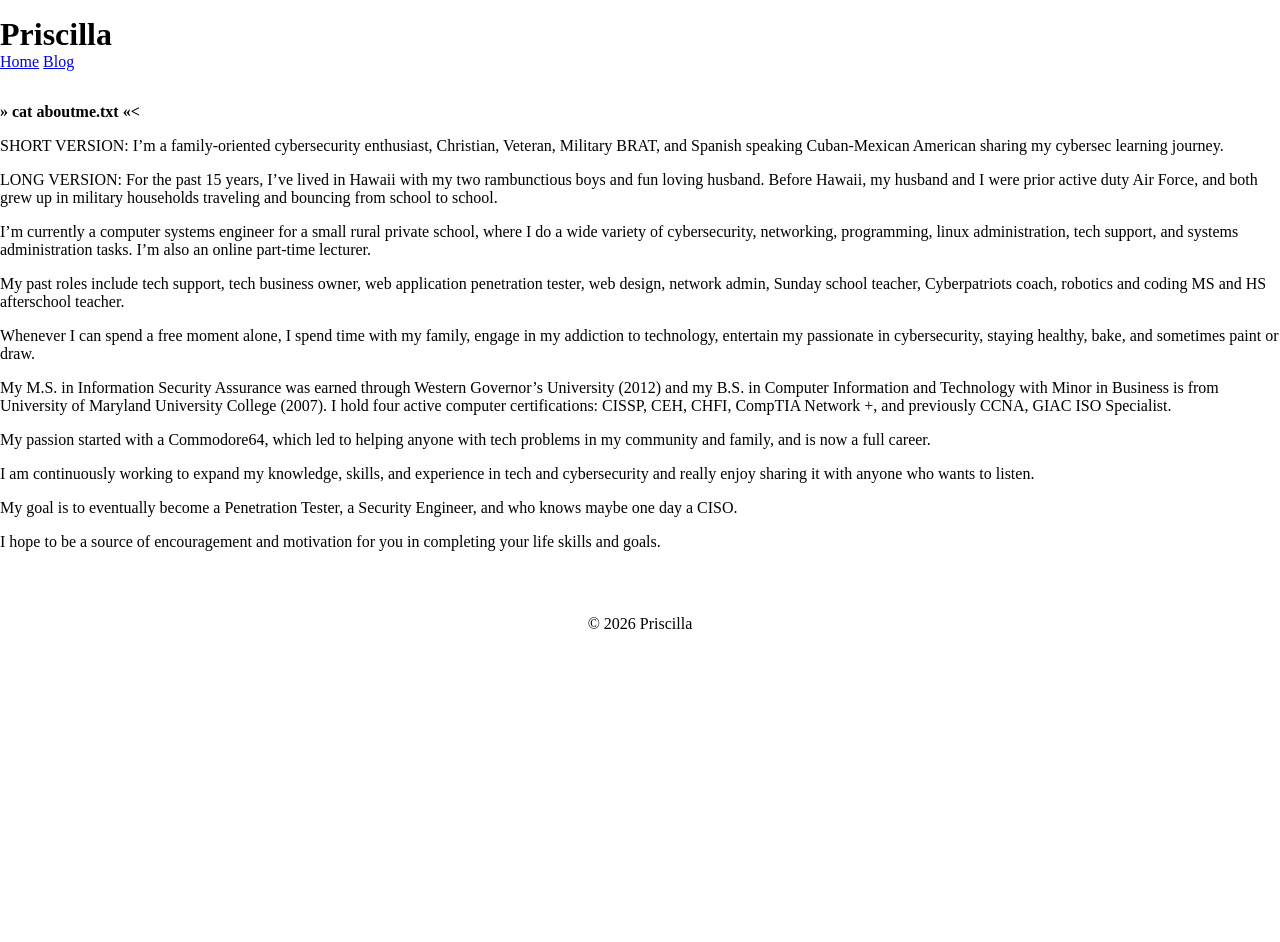
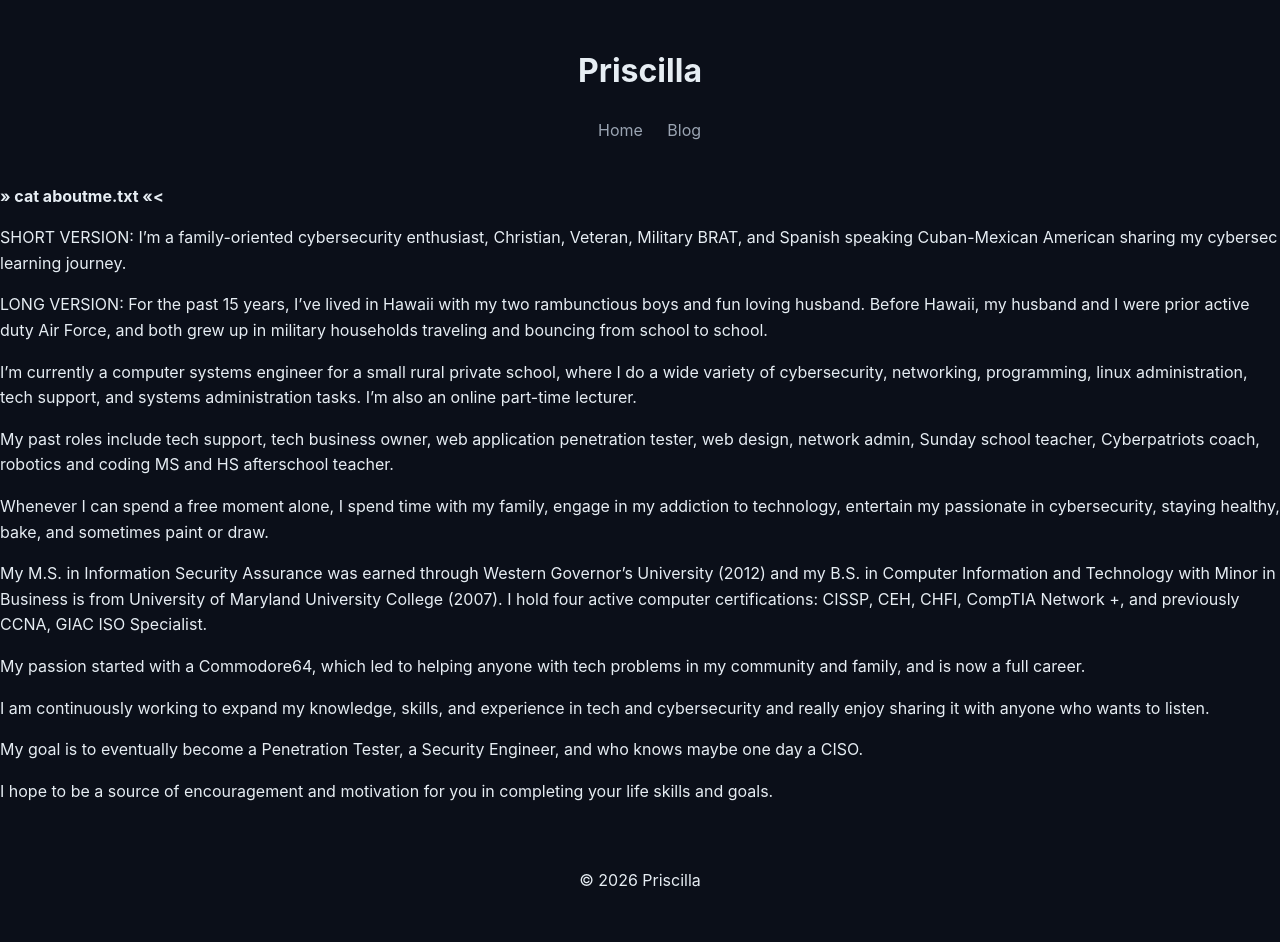
Before and after one commit to cibercazadora/cibercazadora.github.io, a Jekyll site: the page built from index.md, in a window 1280 px wide. Built offline with Jekyll 4.4.1, drawn with Linux system fonts in a browser that asks for light colours; our own code applies the rules of GitHub Pages for plain Markdown files; before the commit the page ends 900 px from its top, so only the background shows below that.

Commit message:
Refactor CSS styles for layout and design updates

```diff
--- a/css/styles.css
+++ b/css/styles.css
@@ -1,39 +1,75 @@
 body {
-  margin: auto;
+  margin: 0;
+  font-family: -apple-system, BlinkMacSystemFont, "Segoe UI", sans-serif;
+  background: #0b0f19;
+  color: #e6edf3;
+  line-height: 1.6;
 }
 
-.header {
-  padding: 1rem 0;
+/* Layout */
+.container {
+  max-width: 1100px;
+  margin: 0 auto;
+  padding: 0 20px;
 }
 
-.logo {
-  margin: 0;
+/* Header */
+.header {
+  padding: 1.5rem 0;
+  display: flex;
+  justify-content: space-between;
+  align-items: center;
 }
 
-.nav ul {
-  display: flex;
-  gap: 1rem;
-  list-style: none;
-  padding: 0;
+.header a {
+  color: #9aa4b2;
+  text-decoration: none;
+  margin-left: 20px;
 }
 
-.nav a {
-  color: #e2e8f0;
-  text-decoration: none;
+.header a:hover {
+  color: white;
 }
 
+/* Hero */
 .hero {
-  text-align: center;
-  padding: 4rem 1rem;
+  padding: 6rem 0 4rem;
+  max-width: 800px;
 }
 
-.content {
-  padding: 2rem 1rem;
+.hero h1 {
+  font-size: 3rem;
+  font-weight: 500;
+  margin-bottom: 1rem;
 }
 
-.post-list {
-  display: grid;
-  gap: 1rem;
+.hero p {
+  color: #9aa4b2;
+  font-size: 1.2rem;
+}
+
+/* Sections */
+.section {
+  padding: 4rem 0;
+}
+
+.section h2 {
+  font-size: 1.5rem;
+  margin-bottom: 2rem;
+}
+
+/* Cards */
+.card {
+  border: 1px solid #1f2937;
+  padding: 1.5rem;
+  border-radius: 12px;
+  transition: all 0.2s ease;
+}
+
+.card:hover {
+  border-color: #38bdf8;
+  transform: translateY(-2px);
+}
 }
 
 .post-card {
```
